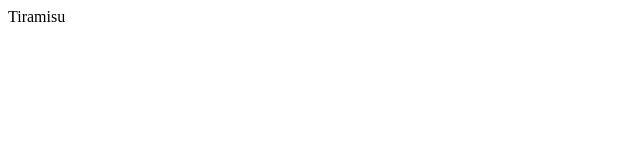
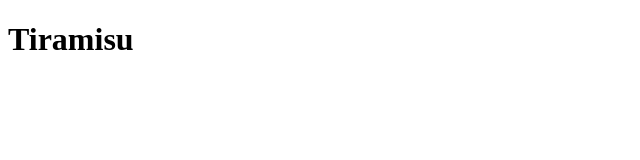
Before and after one commit to gabeseo/odin-recipes, a plain HTML site: page recipes/tiramisu.html in a window 1280 px wide. Shown: the whole page, without its empty margins (0-640 px from the left). Drawn offline with Linux system fonts and the light colour scheme.

Commit message:
Fixed the placing of html in tiramisu.html and index.html
Added a picture of tiramisu in the index.html

```diff
--- a/recipes/tiramisu.html
+++ b/recipes/tiramisu.html
@@ -4,6 +4,8 @@
         <meta charset="UTF-8">
         <title>Tiramisu Recipe</title>
     </head>
+
+    <body>
+       <h1>Tiramisu</h1>
+    </body>
 </html>
-
-    <body>Tiramisu</body>
```
Also changed, not shown: index.html (+2 -1 lines), tiramisu.jpg (added).
